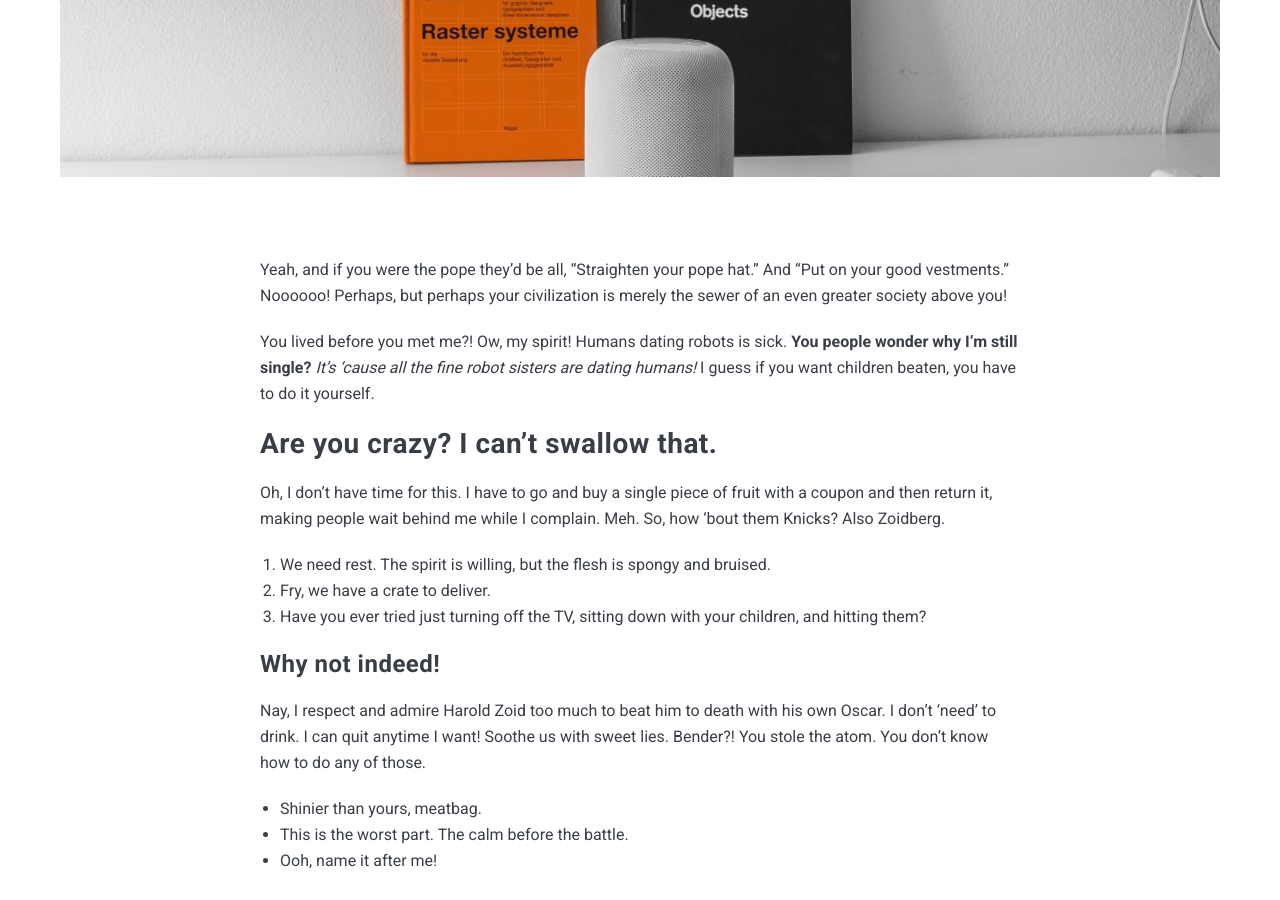
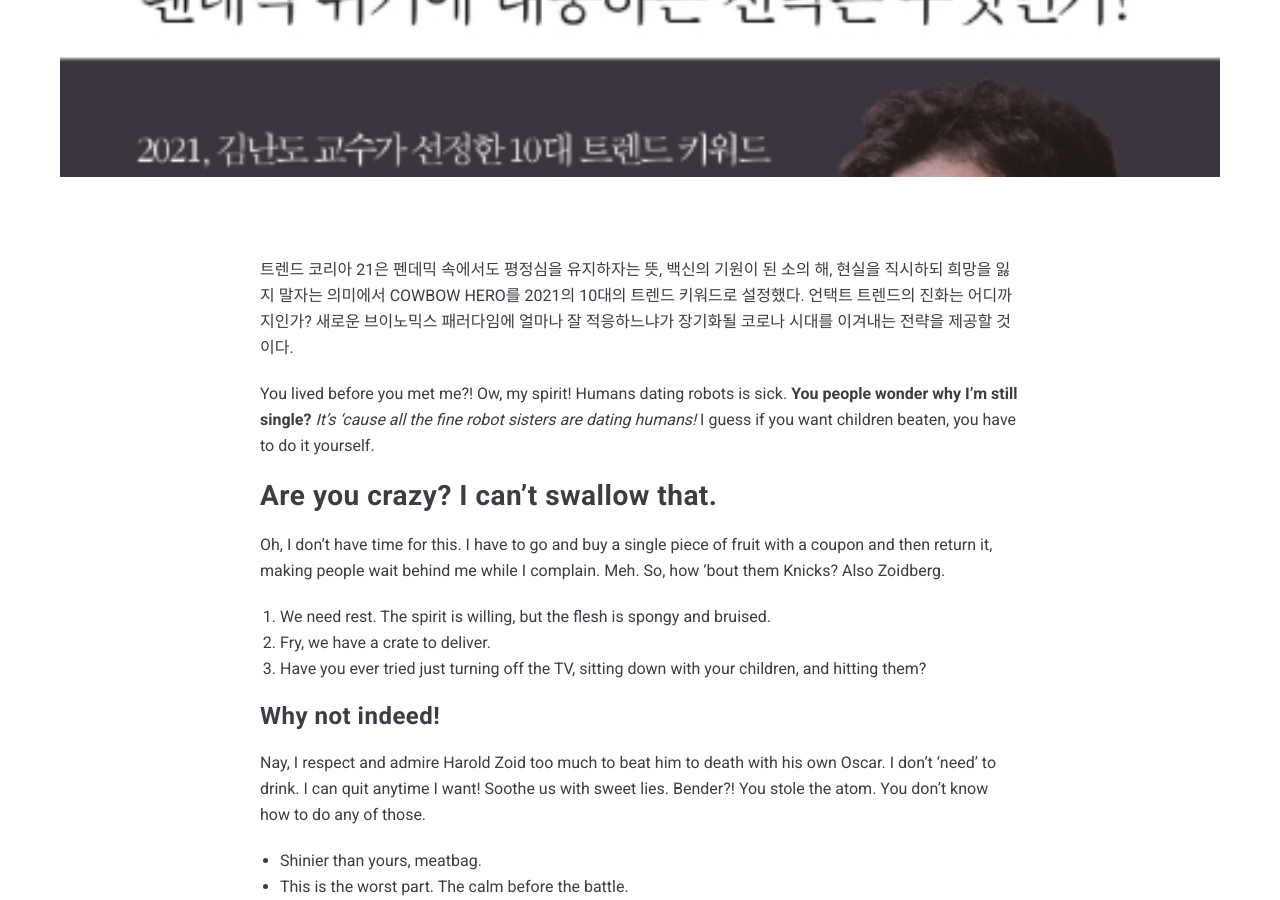
Before and after one commit to du2i/du2i.github.io, a Jekyll site: the page built from _posts/2018-07-23-find-a-connection-with-the-reader.markdown, in a window 1280 px wide and 900 px high, scrolled down 796 px. Built offline with Jekyll 4.4.1, drawn with Linux system fonts in a browser that asks for light colours; nearby versions of some CDN libraries; comment, search, counter and statistics services are not loaded.

Commit message:
Update 2018-07-23-find-a-connection-with-the-reader.markdown

```diff
--- a/_posts/2018-07-23-find-a-connection-with-the-reader.markdown
+++ b/_posts/2018-07-23-find-a-connection-with-the-reader.markdown
@@ -2,10 +2,10 @@
 layout: post
 title:  트렌드 코리아 2021
 date:   2020-11-17 15:01:35 +0300
-image:  02.jpg
+image:  트렌드코리아2021.jpg
 tags:   경제/경영
 ---
-Yeah, and if you were the pope they'd be all, "Straighten your pope hat." And "Put on your good vestments." Noooooo! Perhaps, but perhaps your civilization is merely the sewer of an even greater society above you!
+트렌드 코리아 21은 펜데믹 속에서도 평정심을 유지하자는 뜻, 백신의 기원이 된 소의 해, 현실을 직시하되 희망을 잃지 말자는 의미에서 COWBOW HERO를 2021의 10대의 트렌드 키워드로 설정했다. 언택트 트렌드의 진화는 어디까지인가? 새로운 브이노믹스 패러다임에 얼마나 잘 적응하느냐가 장기화될 코로나 시대를 이겨내는 전략을 제공할 것이다.
 
 You lived before you met me?! Ow, my spirit! Humans dating robots is sick. __You people wonder why I'm still single?__ *It's 'cause all the fine robot sisters are dating humans!* I guess if you want children beaten, you have to do it yourself.
 
```
